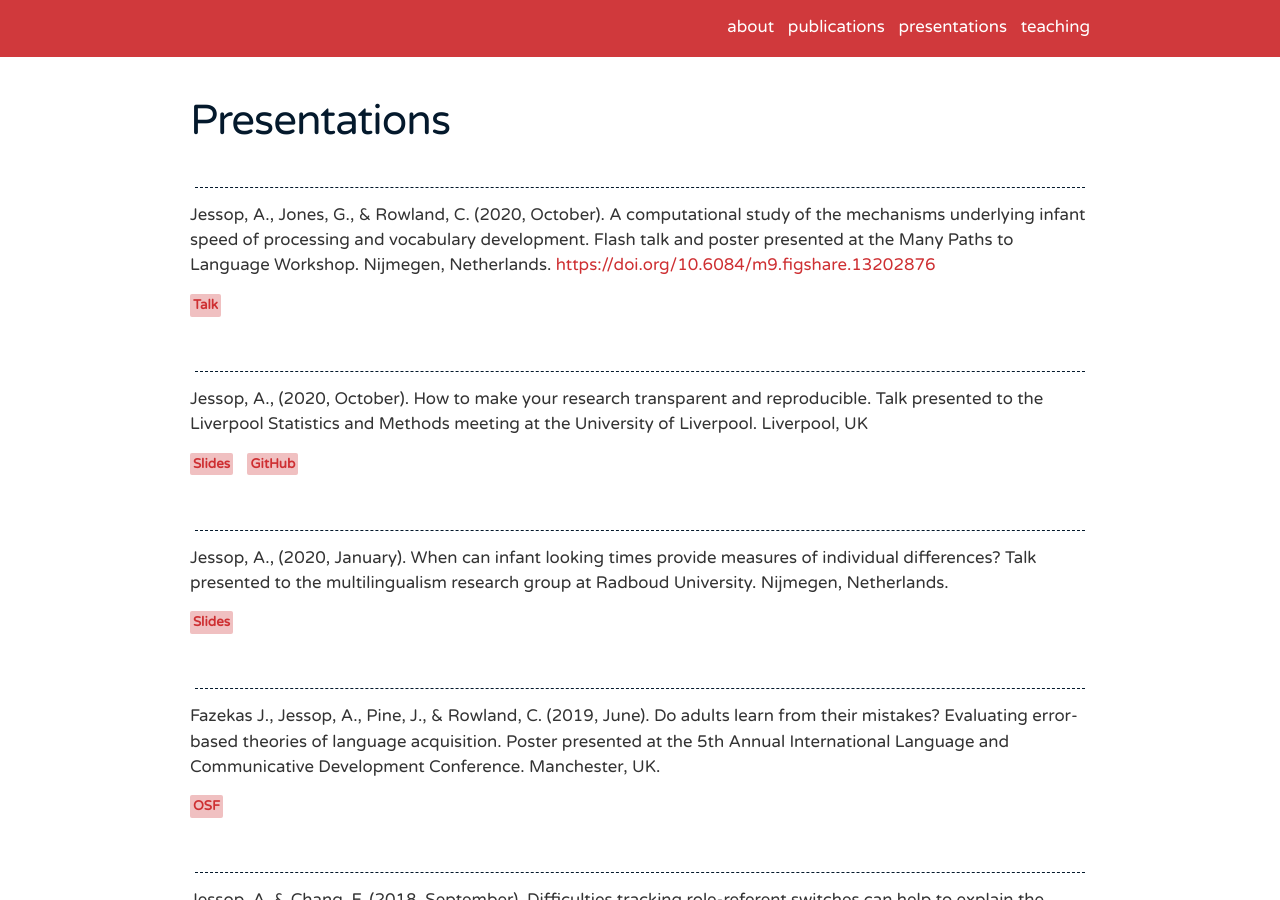
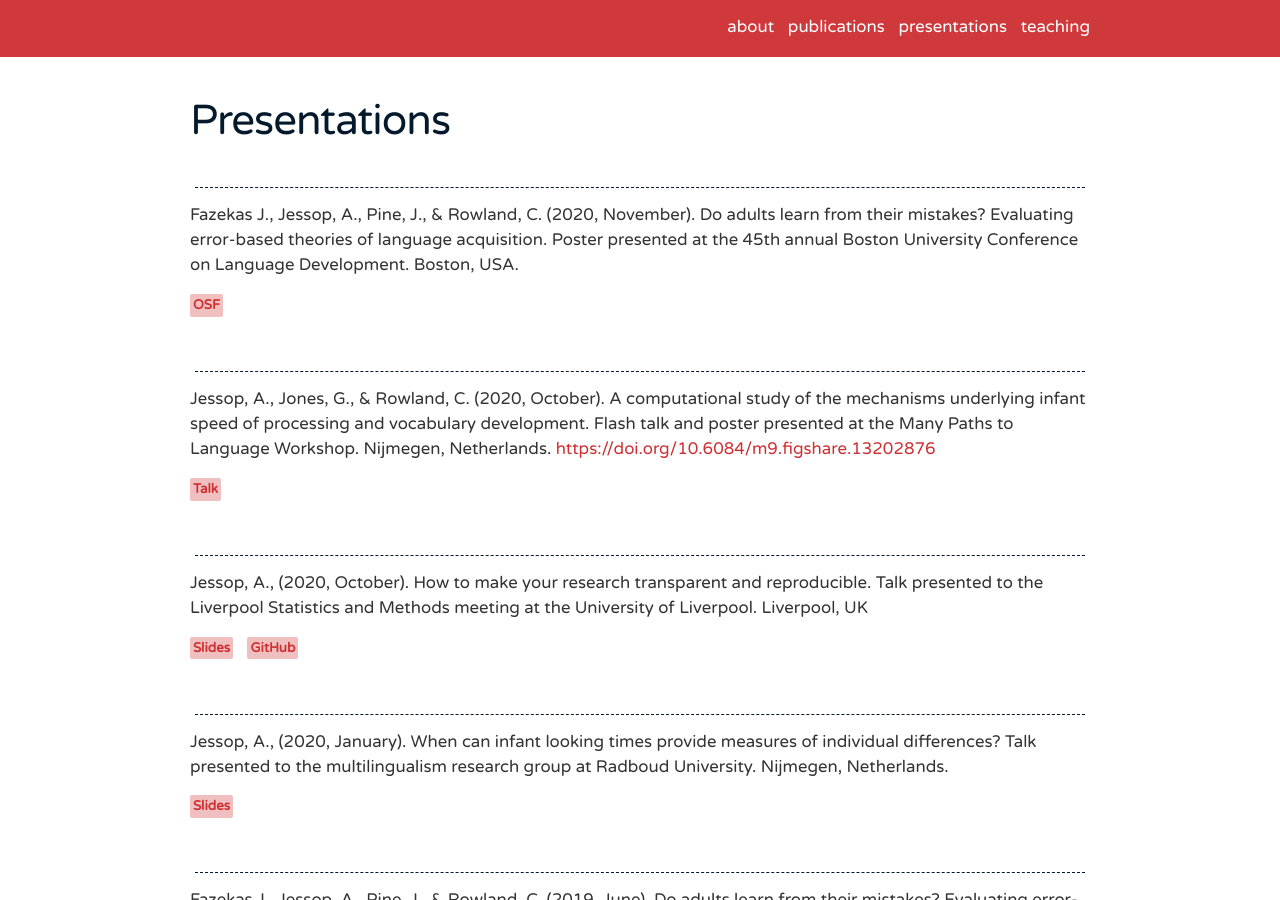
Before and after one commit to andrew-jessop/andrew-jessop.github.io, a Jekyll site: the page built from _pages/presentations.md, in a window 1280 px wide and 900 px high. Built offline with Jekyll 4.4.1, drawn with Linux system fonts in a browser that asks for light colours; nearby versions of some CDN libraries.

Commit message:
Add BUCLD poster

```diff
--- a/_pages/presentations.md
+++ b/_pages/presentations.md
@@ -4,6 +4,14 @@ permalink: /presentations/
 title: Presentations
 ---
 
+
+<hr>
+
+Fazekas J., Jessop, A., Pine, J., & Rowland, C. (2020, November). Do adults learn from their mistakes? Evaluating error-based theories of language acquisition. Poster presented at the 45th annual Boston University Conference on Language Development. Boston, USA.
+
+<a href="https://osf.io/2rmpk/" class="button">OSF</a>
+
+<br>
 
 <hr>
 
```
